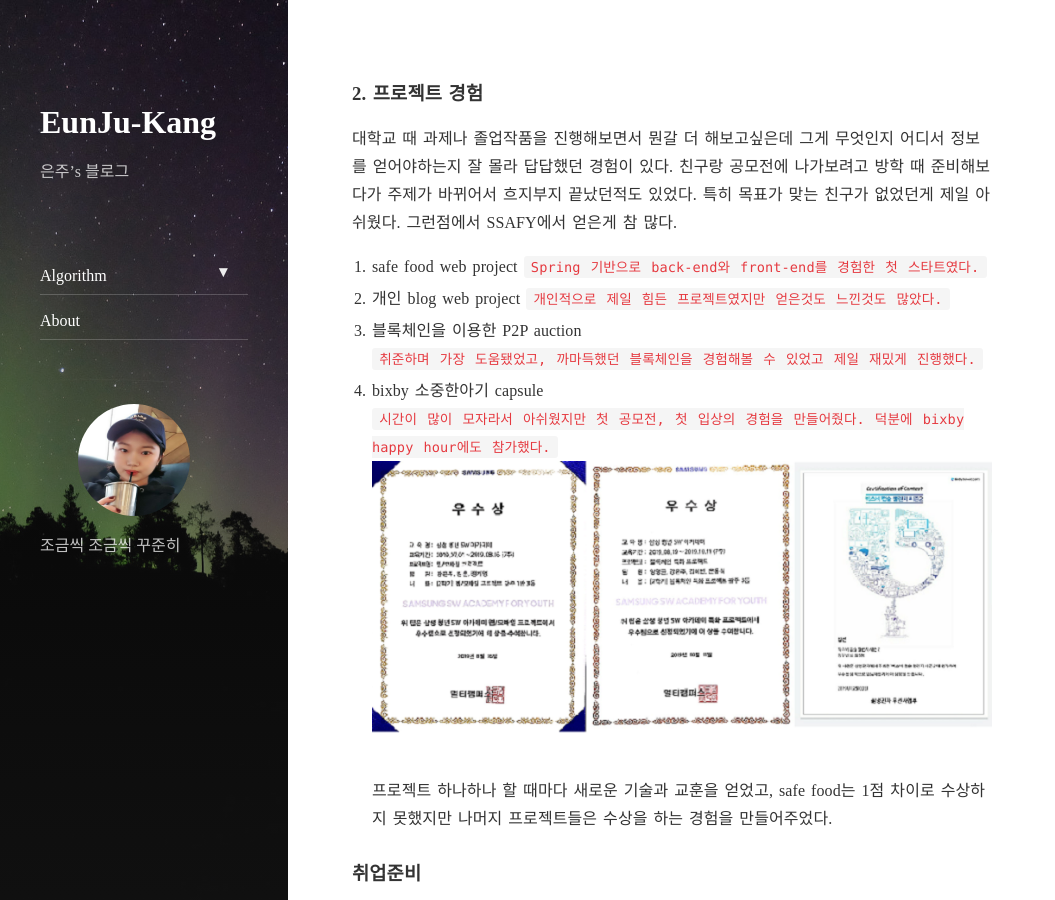
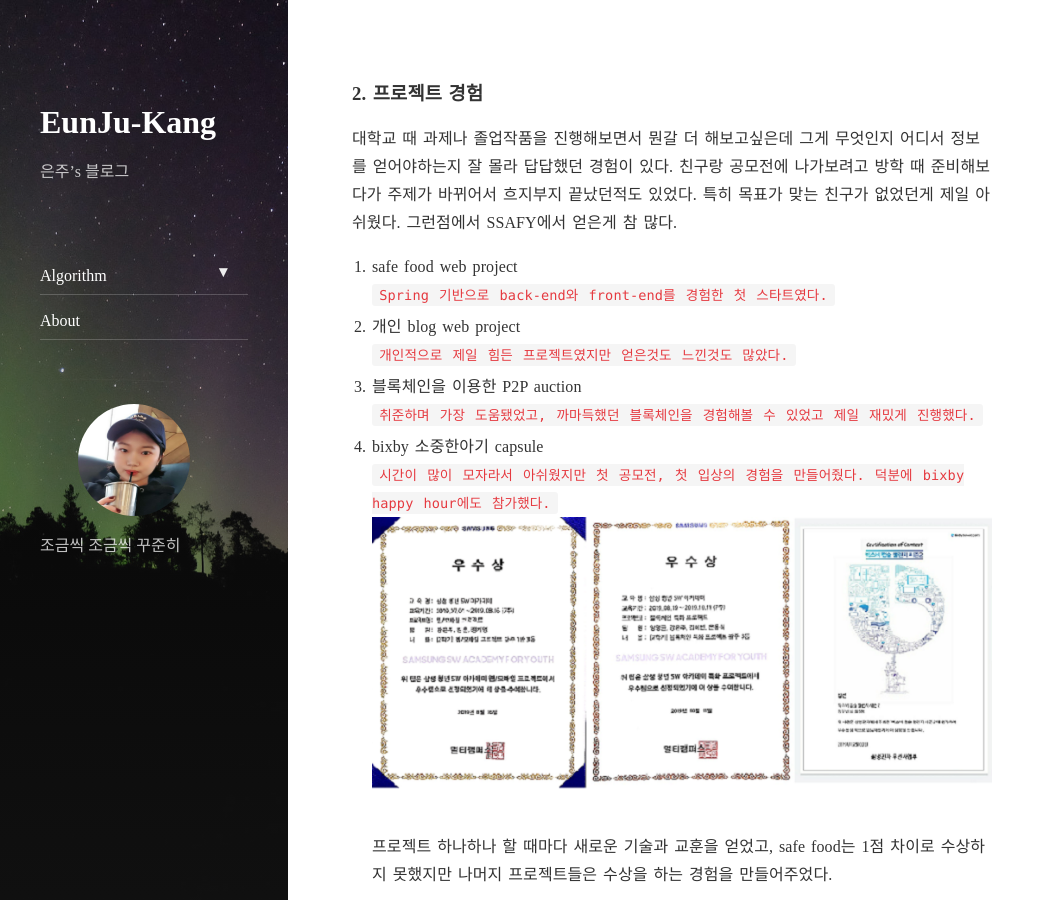
Before and after one commit to EunJu-Kang/EunJu-Kang.github.io, a Jekyll site: the page built from _posts/2020-01-12-2019회고.md, in a window 1280 px wide and 900 px high, scrolled down 1332 px. Shown: the whole window, without its empty margins (0-1055 px from the left). Built offline with Jekyll 4.4.1, drawn with Linux system fonts in a browser that asks for light colours; nearby versions of some CDN libraries; comment, search, counter and statistics services are not loaded.

Commit message:
Update 2020-01-12-2019회고.md

````diff
--- a/_posts/2020-01-12-2019회고.md
+++ b/_posts/2020-01-12-2019회고.md
@@ -35,9 +35,9 @@ tags:
 특히 목표가 맞는 친구가 없었던게 제일 아쉬웠다.
 그런점에서 SSAFY에서 얻은게 참 많다.
 <br>
-1. safe food web project
+1. safe food web project <br>
 ``` Spring 기반으로 back-end와 front-end를 경험한 첫 스타트였다. ```
-2. 개인 blog web project
+2. 개인 blog web project <br>
 ``` 개인적으로 제일 힘든 프로젝트였지만 얻은것도 느낀것도 많았다. ```
 3. 블록체인을 이용한 P2P auction <br>
 ``` 취준하며 가장 도움됐었고, 까마득했던 블록체인을 경험해볼 수 있었고 제일 재밌게 진행했다. ```
````
